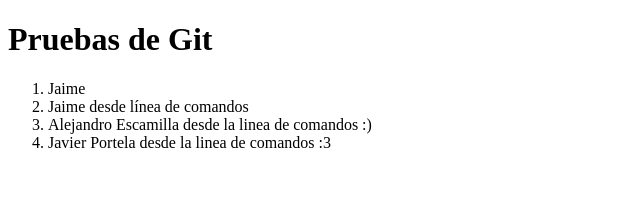
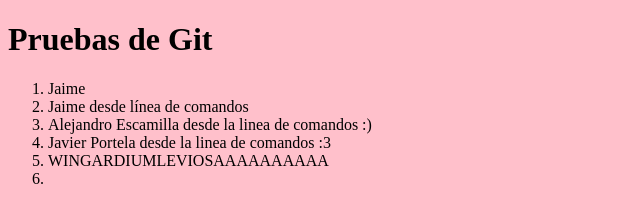
Before and after one commit to jaimelatorre/pruebaGit, a plain HTML site: page index.html in a window 1280 px wide. Shown: the whole page, without its empty margins (0-640 px from the left). Drawn offline with Linux system fonts and the light colour scheme.

Commit message:
EL CAMBIO

```diff
--- a/index.html
+++ b/index.html
@@ -2,6 +2,10 @@
 <html>
 <head>
 <title>Pruebas de Git</title>
+<style>
+html{background-color: pink;
+}
+</style>
 </head>
 <body>
 
@@ -11,6 +15,7 @@
   <li>Jaime desde línea de comandos</li>
   <li>Alejandro Escamilla desde la linea de comandos :)</li>
   <li>Javier Portela desde la linea de comandos :3</li>
+  <li>WINGARDIUMLEVIOSAAAAAAAAAA<li>
 </ol>
 
 </body>
```
